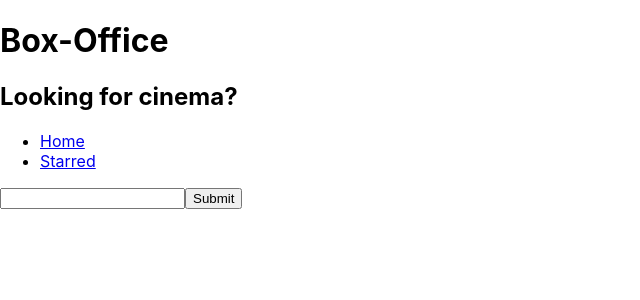
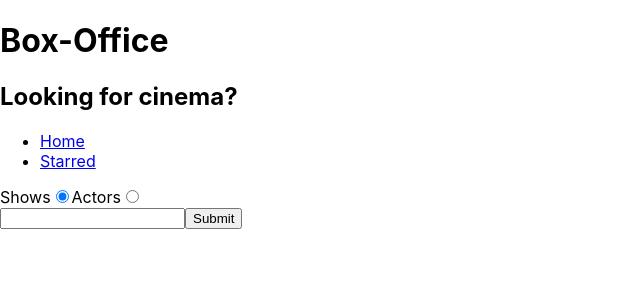
Before and after one commit to jjsenpai/box-office-app, a React (Create React App) app: page / in a window 1280 px wide. Shown: the top 300 px of the page, without its empty margins (0-640 px from the left). Built offline with nearby package versions, Linux system fonts and the light colour scheme.

Commit message:
added search option for actors and shows

```diff
--- a/src/API/tvmaze.js
+++ b/src/API/tvmaze.js
@@ -8,3 +8,6 @@ const getApi = async query => {
 
 export const searchForShows = searchQuery =>
   getApi(`/search/shows?q=${searchQuery}`);
+
+export const searchForActors = searchQuery =>
+  getApi(`/search/people?q=${searchQuery}`);
--- a/src/pages/Home.jsx
+++ b/src/pages/Home.jsx
@@ -1,17 +1,24 @@
 import { useState } from 'react';
-import { searchForShows } from '../API/tvmaze';
+import { searchForActors, searchForShows } from '../API/tvmaze';
 
 const Home = () => {
   const [searchStr, setSearchStr] = useState('');
   const [apiData, setApiData] = useState(null);
   const [apiError, setApiError] = useState(null);
+  const [searchOption, setSearchOption] = useState('shows');
 
   const onSearch = async ev => {
     ev.preventDefault();
     try {
       setApiError(null);
-      const result = await searchForShows(searchStr);
-      setApiData(result);
+
+      if (searchOption === 'shows') {
+        const result = await searchForShows(searchStr);
+        setApiData(result);
+      } else {
+        const result = await searchForActors(searchStr);
+        setApiData(result);
+      }
     } catch (error) {
       setApiError(error);
       console.log(error);
@@ -23,17 +30,49 @@ const Home = () => {
     setSearchStr(data.target.value);
   };
 
+  const onRadioChange = data => {
+    setSearchOption(data.target.value);
+  };
+
   const renderApiData = () => {
     if (apiError) return <div>Error Occured {apiError.message}</div>;
 
     if (apiData)
-      return apiData.map(item => (
-        <div key={item.show.id}>{item.show.name}</div>
-      ));
+      return apiData[0].show
+        ? apiData.map(item => <div key={item.show.id}>{item.show.name}</div>)
+        : apiData.map(item => (
+            <div key={item.person.id}>{item.person.name}</div>
+          ));
+
+    return null;
   };
   return (
     <div>
       <form onSubmit={onSearch}>
+        <label>
+          Shows
+          <input
+            type="radio"
+            name="search-option"
+            checked={searchOption === 'shows'}
+            onChange={onRadioChange}
+            value="shows"
+          />
+        </label>
+
+        <label>
+          Actors
+          <input
+            type="radio"
+            name="search-option"
+            checked={searchOption === 'actors'}
+            onChange={onRadioChange}
+            value="actors"
+          />
+        </label>
+
+        <br />
+
         <input type="text" value={searchStr} onChange={onSearchInputChange} />
         <button type="submit">Submit</button>
       </form>
```
